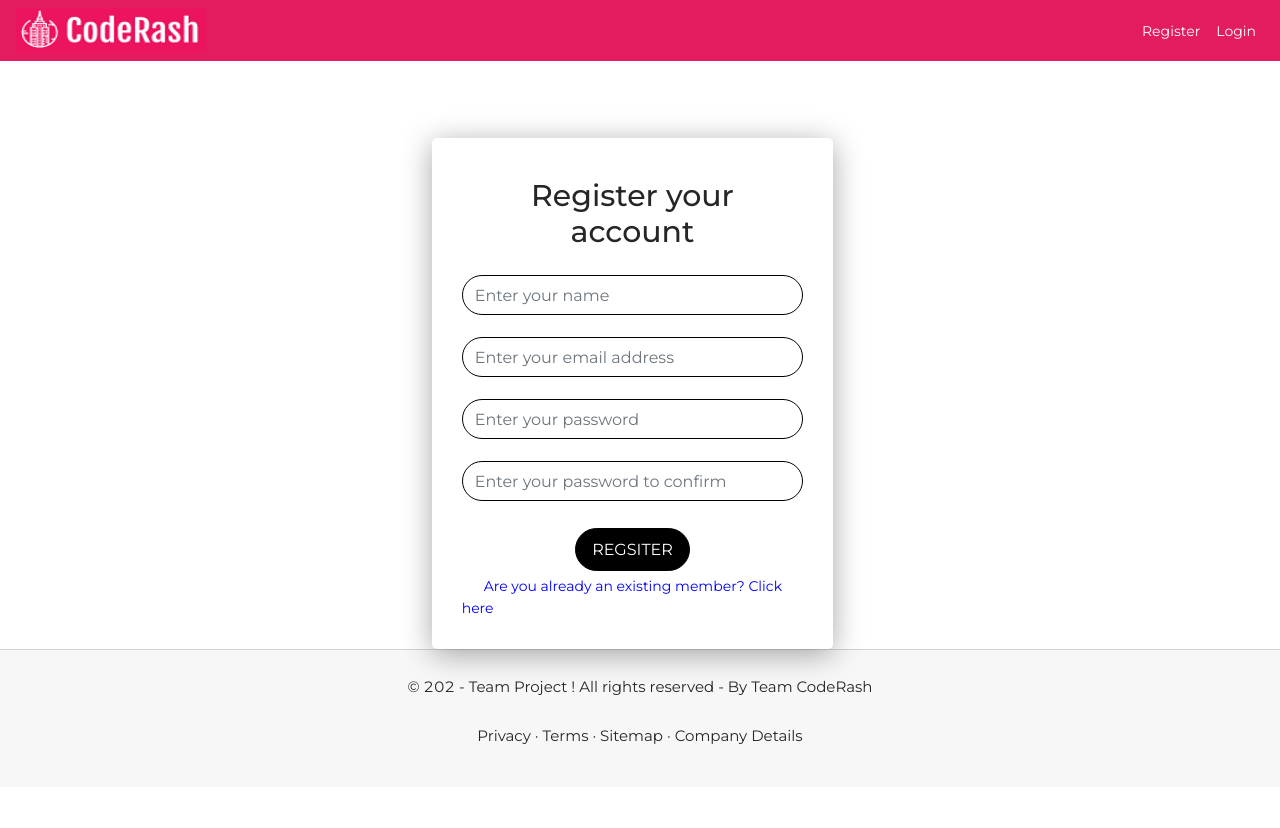
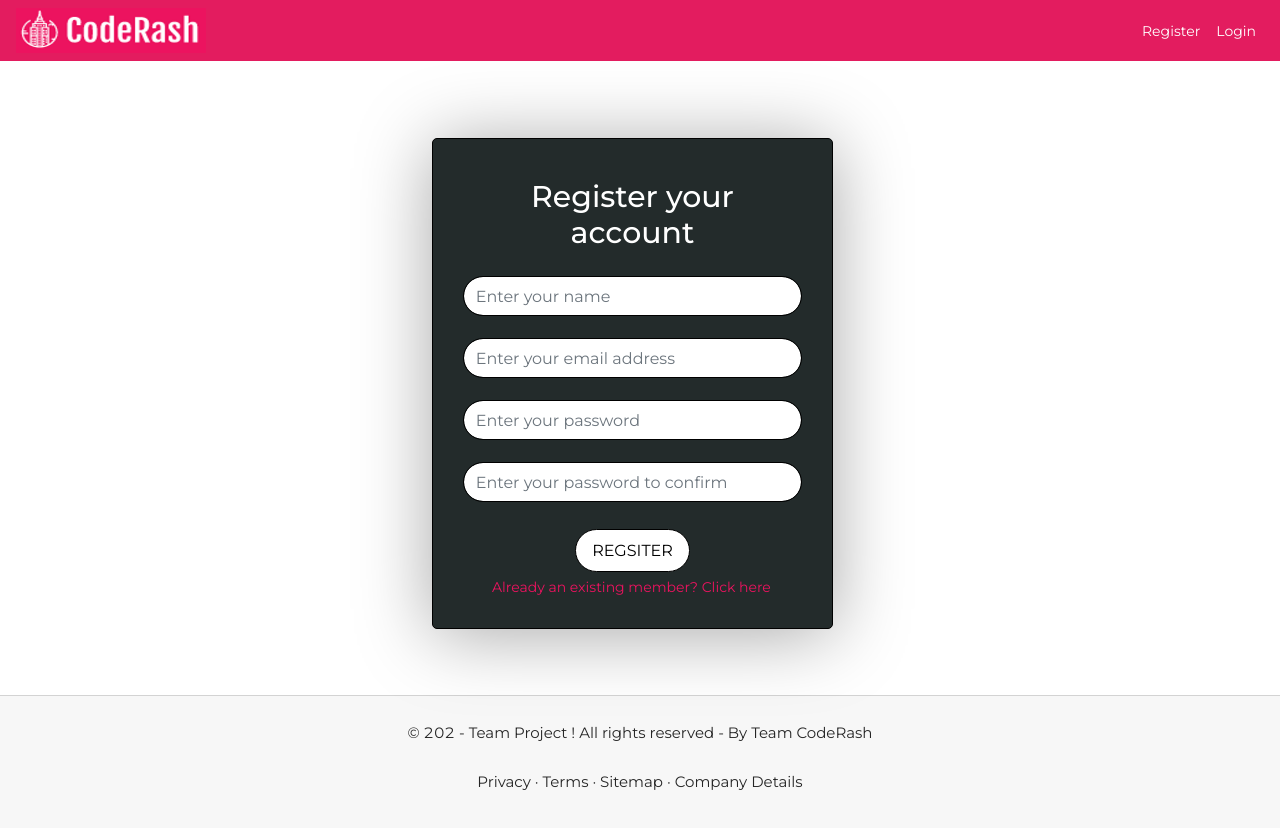
Before and after one commit to gopinathsjsu/team-project-code-rash, a React (Create React App) app in the folder frontend/: page /register in a window 1280 px wide. Shown: the top 828 px of the page. Before the commit the page ends 800 px from the top, so only its background shows below. Built offline with nearby package versions, Linux system fonts and the light colour scheme.

Commit message:
UI Modification

```diff
--- a/frontend/src/App.js
+++ b/frontend/src/App.js
@@ -14,7 +14,7 @@ import Footer from './components/Footer';
 export default function App() {
   return (
     <div className="App">
-     <Navbar />
+     <Navbar/>
       <BrowserRouter>
         <Route path="/" exact component={LandingScreen} />
         <Route path="/home" exact component={Homescreen} />
--- a/frontend/src/index.css
+++ b/frontend/src/index.css
@@ -49,7 +49,23 @@ h1 {
 
 
 .bs {
-  box-shadow: rgba(0, 0, 0, 0.35) 0px 5px 30px;
+  box-shadow: rgba(0, 0, 0, 0.35) 0px 5px 75px;
+  margin-top: 5px !important;
+  border-radius: 5px !important;
+  padding: 30px !important;
+  background-color: #ffffff;
+}
+
+.bs1 {
+  box-shadow: rgba(0, 0, 0, 0.35) 0px 0px 0px;
+  margin-top: 5px !important;
+  border-radius: 5px !important;
+  padding: 30px !important;
+  background-color: #ffffff;
+}
+
+.bs2 {
+  box-shadow: rgba(0, 0, 0, 0.35) 0px 0px 2px;
   margin-top: 5px !important;
   border-radius: 5px !important;
   padding: 30px !important;
@@ -187,3 +203,18 @@ p {
   color: white;
   border: 1px solid #4CAF50;
 }
+
+
+.registerButton {
+  background-color: #ffffff;
+  color: black;
+  border: 1px solid black;
+  border-radius: 50px;
+  display: flex;
+}
+
+.registerButton:hover {
+  background-color: #E31C5F;
+  color: white;
+  border: 1px solid #E31C5F;
+}
--- a/frontend/src/screens/Homescreen.js
+++ b/frontend/src/screens/Homescreen.js
@@ -128,10 +128,10 @@ function Homescreen() {
     <div className="container">
 
     <br></br>
-      <div className="row mt-5 bs">
+      <div className="row mt-5 bs1">
 
         &nbsp;&nbsp;&nbsp;&nbsp;&nbsp;&nbsp;&nbsp;&nbsp;&nbsp;&nbsp;&nbsp;&nbsp;&nbsp;&nbsp;&nbsp;&nbsp;&nbsp;&nbsp;&nbsp;&nbsp;&nbsp;&nbsp;&nbsp;&nbsp;
-        <div className="col-md-3">
+        <div className="col-md-4">
           <RangePicker format="DD-MM-YYYY" onChange={filterByDate} disabledDate={current => {
           return current && (current.valueOf() < Date.now()) && ((current + 7) < Date.now());
         }} ranges={current=>{return (current.valueOf(),current.valueOf()+7)}} />
@@ -142,7 +142,7 @@ function Homescreen() {
           <input
             type="text"
             className="form-control"
-            placeholder="search rooms"
+            placeholder="Search location"
             value={searchKey}
             onChange={(e) => {
               setSearchKey(e.target.value);
--- a/frontend/src/screens/LoginScreen.js
+++ b/frontend/src/screens/LoginScreen.js
@@ -39,8 +39,8 @@ function LoginScreen() {
       <div className="row justify-content-center mt-5" style={{marginRight:"0px"}}>
         <div className="col-md-4 mt-5">
           {error.length > 0 && <Error msg={error}></Error>}
-          <div className="bs">
-            <h2>Login to your account</h2>
+          <div className="bs" style={{backgroundColor:"#232B2B", borderColor:"black", borderStyle:"groove", borderWidth:"0.01px"}}>
+            <h2 style={{color:"#ffffff"}}>Login to your account</h2>
             <input
               type="text"
               className="form-control"
@@ -68,13 +68,13 @@ function LoginScreen() {
             {loading ? (
               <div>Logging in...</div>
             ) : (
-              <button className="button2 loginButton" onClick={Login}>
+              <button className="button2 registerButton" onClick={Login}>
                 LOGIN
               </button>
             )}
             &nbsp;&nbsp;&nbsp;&nbsp;&nbsp;&nbsp;&nbsp;&nbsp;&nbsp;&nbsp;&nbsp;&nbsp;&nbsp;&nbsp;&nbsp;&nbsp;&nbsp;&nbsp;
 
-            <a href='/register' style={{color:"blue"}}>Are you a new member? Click here</a>
+            <a href='/register' style={{color:"#EC135F"}}>Are you a new member? Click here</a>
 
             {/* <div>
               <a href="/register" style={{color:"blue", display:"inline-block"}}>Are you a new member? Click here</a>
@@ -83,8 +83,11 @@ function LoginScreen() {
           </div>
         </div>
       </div>
+      <br></br>
+      <br></br>
+      <br></br>
+    </div>
 
-    </div>
   );
 }
 
--- a/frontend/src/screens/ProfileScreen.js
+++ b/frontend/src/screens/ProfileScreen.js
@@ -24,7 +24,7 @@ function ProfileScreen() {
         <TabPane tab="PROFILE" key="1">
           <div className="row">
             <div className="col-xs-12 ml-5 mb-5">
-              <div className="bs">
+              <div className="bs2">
                 {/* <b>My Profile</b> */}
                 <b>Name : </b>{user.name}<br></br>
                 <b>Email : </b>{user.email}<br></br>
@@ -41,7 +41,9 @@ function ProfileScreen() {
           </div>
         </TabPane>
         <TabPane tab="BOOKING" key="2">
+        <div className="bs2">
           <MyBookingScreen></MyBookingScreen>
+        </div>
         </TabPane>
       </Tabs>
     </div>
--- a/frontend/src/screens/RegisterScreen.js
+++ b/frontend/src/screens/RegisterScreen.js
@@ -54,8 +54,8 @@ function RegisterScreen() {
       <div className="row justify-content-center mt-5" style={{marginRight:"0px"}}>
         <div className="col-md-4 mt-4">
           {success.length > 0 && <Success msg={success}></Success>}
-          <div className="bs">
-            <h2>Register your account</h2>
+          <div className="bs" style={{backgroundColor:"#232B2B", borderColor:"black", borderStyle:"groove", borderWidth:"0.01px"}}>
+            <h2 style={{color:"#ffffff"}}>Register your account</h2>
             <input
               type="text"
               className="form-control"
@@ -99,17 +99,21 @@ function RegisterScreen() {
             {loading ? (
               <div>Registering your account...</div>
             ) : (
-              <button className="button2 loginButton" onClick={register}>
+              <button className="button2 registerButton" onClick={register}>
                 REGSITER
               </button>
             )}
-            &nbsp;&nbsp;&nbsp;&nbsp;&nbsp;&nbsp;
-            <a href='/login'  style={{color:"blue"}}>Are you already an existing member? Click here</a>
+            &nbsp;&nbsp;&nbsp;&nbsp;&nbsp;&nbsp;&nbsp;&nbsp;
+            <a href='/login'  style={{color:"#EC135F", textAlign:"center"}}>Already an existing member? Click here</a>
 
           </div>
         </div>
       </div>
+      <br></br>
+      <br></br>
+      <br></br>
     </div>
+
   );
 }
 
```
